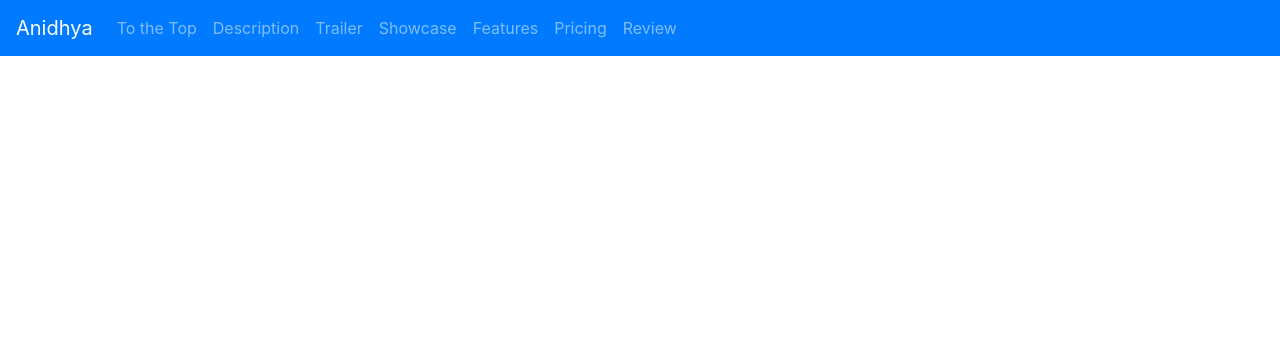
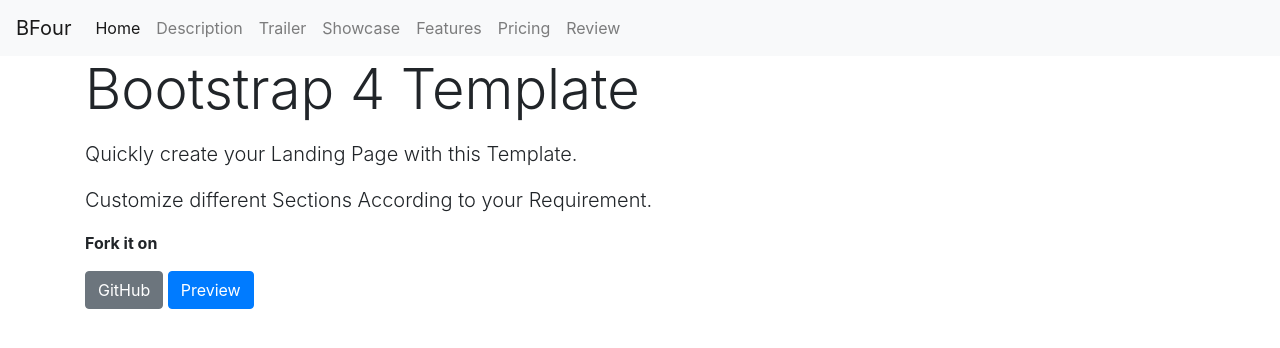
Before and after one commit to anidhyabhatnagar/landingpageb4, a plain HTML site: page index.html in a window 1280 px wide. Drawn offline with nearby package versions, Linux system fonts and the light colour scheme.

Commit message:
Added home section using Jumbotron.

```diff
--- a/index.html
+++ b/index.html
@@ -8,18 +8,18 @@
     <!-- Bootstrap CSS -->
     <link rel="stylesheet" href="https://stackpath.bootstrapcdn.com/bootstrap/4.3.1/css/bootstrap.min.css" integrity="sha384-ggOyR0iXCbMQv3Xipma34MD+dH/1fQ784/j6cY/iJTQUOhcWr7x9JvoRxT2MZw1T" crossorigin="anonymous">
 
-    <title>Hello, world!</title>
+    <title>BFour</title>
   </head>
   <body data-spy="scroll" data-target="#navScrollspy">
-    <nav class="navbar bg-primary navbar-dark navbar-expand-md fixed-top">
-      <a href="#" class="navbar-brand">Anidhya</a>
+    <nav class="navbar bg-light navbar-light navbar-expand-md fixed-top">
+      <a href="#" class="navbar-brand">BFour</a>
       <button class="navbar-toggler navbar-toggler-right" data-toggle="collapse" data-target="#navbarNav" aria-controls="navbarNav" aria-expanded="false" aria-label="Toggle navigation">
         <span class="navbar-toggler-icon"></span>
       </button>
       <div class="collapse navbar-collapse" id="navbarNav">
         <ul class="navbar-nav" id="navScrollspy">
           <li class="nav-item">
-            <a class="nav-link" href="#atop">To the Top</a>
+            <a class="nav-link" href="#home">Home</a>
           </li>
           <li class="nav-item">
             <a class="nav-link" href="#description">Description</a>
@@ -42,7 +42,18 @@
         </ul>
       </div>
     </nav>
-    <h1>Hello, world!</h1>
+
+    <section id="home" class ="jubotron jumbotron-fluid">
+      <div class="container">
+        <h1 class="dispaly-1">BFour</h1>
+        <p class="display-4">Bootstrap 4 Template</p>
+        <p class="lead">Quickly create your Landing Page with this Template.</p>
+        <p class="lead">Customize different Sections According to your Requirement.</p>
+        <p><strong>Fork it on</strong></p>
+        <a href="#" class="btn btn-secondary">GitHub</a>
+        <a href="#" class="btn btn-primary">Preview</a>
+      </div>
+    </section>
 
     <!-- Optional JavaScript -->
     <!-- jQuery first, then Popper.js, then Bootstrap JS -->
```
